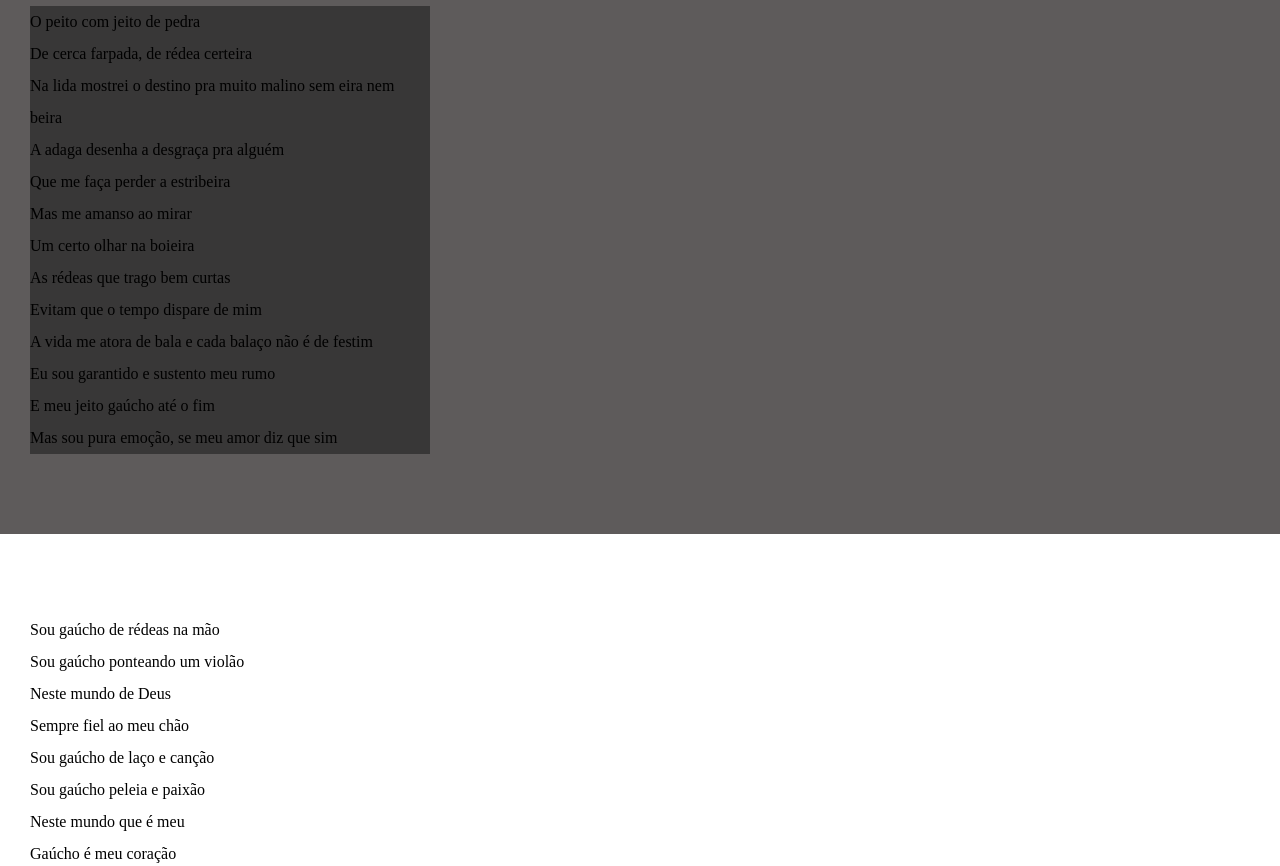
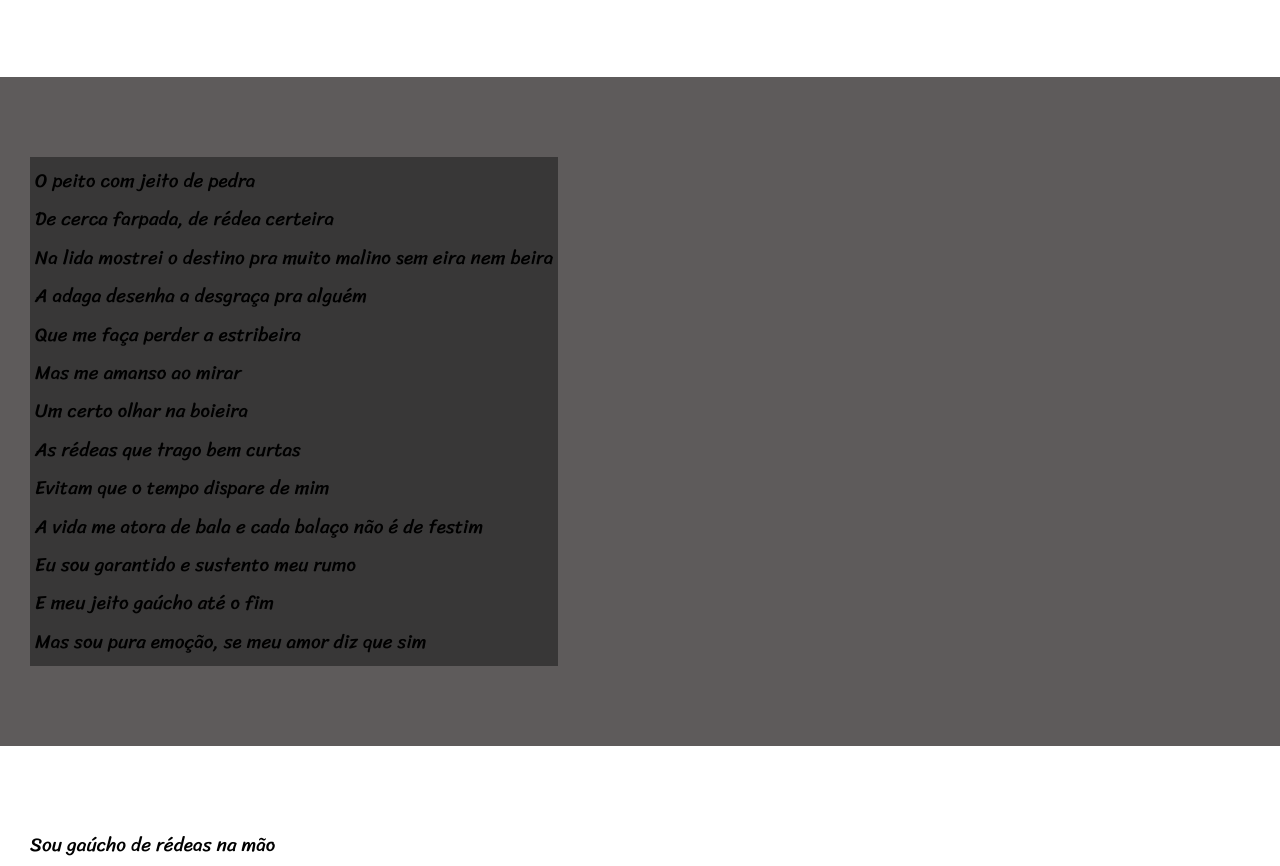
Before and after one commit to rossania/projeto_farroupilha, a plain HTML site: page index.html in a window 1280 px wide. Shown: the part 1413-2279 px from the top of the page. Drawn offline with Linux system fonts and the light colour scheme.

Commit message:
atualizei estilos e imagens

```diff
--- a/estilo/style.css
+++ b/estilo/style.css
@@ -1,5 +1,13 @@
 @charset "UTF-8";
+@import url('https://fonts.googleapis.com/css2?family=Sriracha&display=swap');
+@import url('https://fonts.googleapis.com/css2?family=Passion+One:wght@400;700;900&family=Sriracha&display=swap');
 
+:root{
+    --font1: Verdana, Geneva, Tahoma, sans-serif;
+    --font2: 'Sriracha' , cursive;
+    --font3: 'Passion One' , cursive;
+
+}
 *{
     padding: 0;
     margin: 0;
@@ -8,6 +16,7 @@
 html body{
     min-height: 100vh;
     background-color: darkgrey;
+    font-family: var(--font1);
 }
 
 header{
@@ -18,6 +27,7 @@ header{
 header h1{
     padding-top: 50px;
     font-variant: small-caps;
+    font-family: var(--font3);
 }
 header p{
     padding-bottom: 50px;
@@ -37,6 +47,8 @@ section{
     padding-bottom: 10vh;
     line-height: 2em;
     padding-left: 30px;
+    font-family: var(--font2);
+    font-size: 1.2em;
 }
 
 section.fundo_normal{
@@ -51,8 +63,17 @@ section.fundo_imagem{
 
 }
 section.fundo_imagem > p{
-    width: 400px;
+    display: inline-block;
+    padding: 5px;
     background-color: #383737;
+}
+
+section#img01{
+    background-image: url(..imagens/IMG_1.jpg);
+
+}
+section#img02{
+
 }
 footer{
     background-color: black;
--- a/index.html
+++ b/index.html
@@ -24,7 +24,7 @@
         </p>
     </section>
 
-    <section class="fundo_imagem">
+    <section class="fundo_imagem" id="img01">
         <p>
             Um mundo com rincho de potro <br>
             Tinidos de espora e revolução <br>
@@ -49,7 +49,7 @@
         </p>
     </section>
 
-    <section class="fundo_imagem">
+    <section class="fundo_imagem" id="img02">
         <p>
             O peito com jeito de pedra <br>
             De cerca farpada, de rédea certeira <br>
@@ -57,10 +57,7 @@
             A adaga desenha a desgraça pra alguém <br>
             Que me faça perder a estribeira <br>
             Mas me amanso ao mirar <br>
-            Um certo olhar na boieira
-        </p>
-
-        <p>
+            Um certo olhar na boieira <br>
             As rédeas que trago bem curtas <br>
             Evitam que o tempo dispare de mim <br>
             A vida me atora de bala e cada balaço não é de festim <br>
```
Also changed, not shown: imagens/IMG_1.jpg (added), imagens/img_2.jpg (added).
